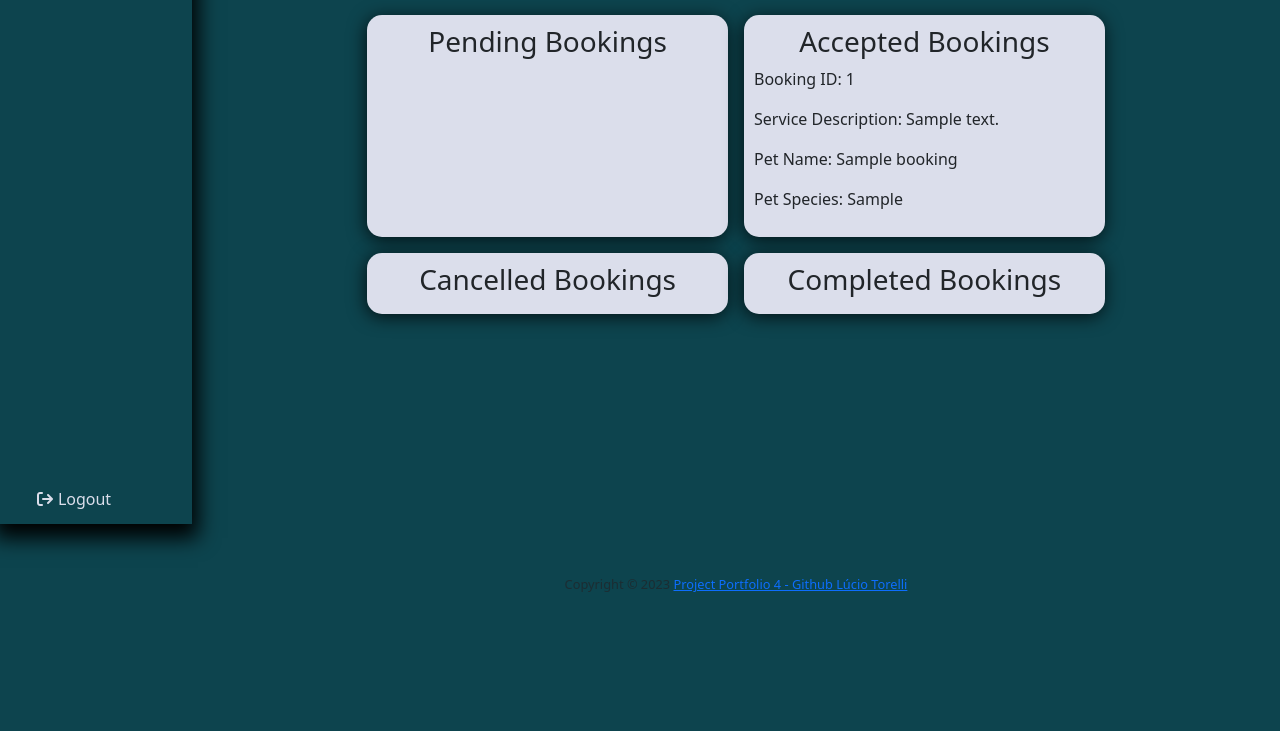
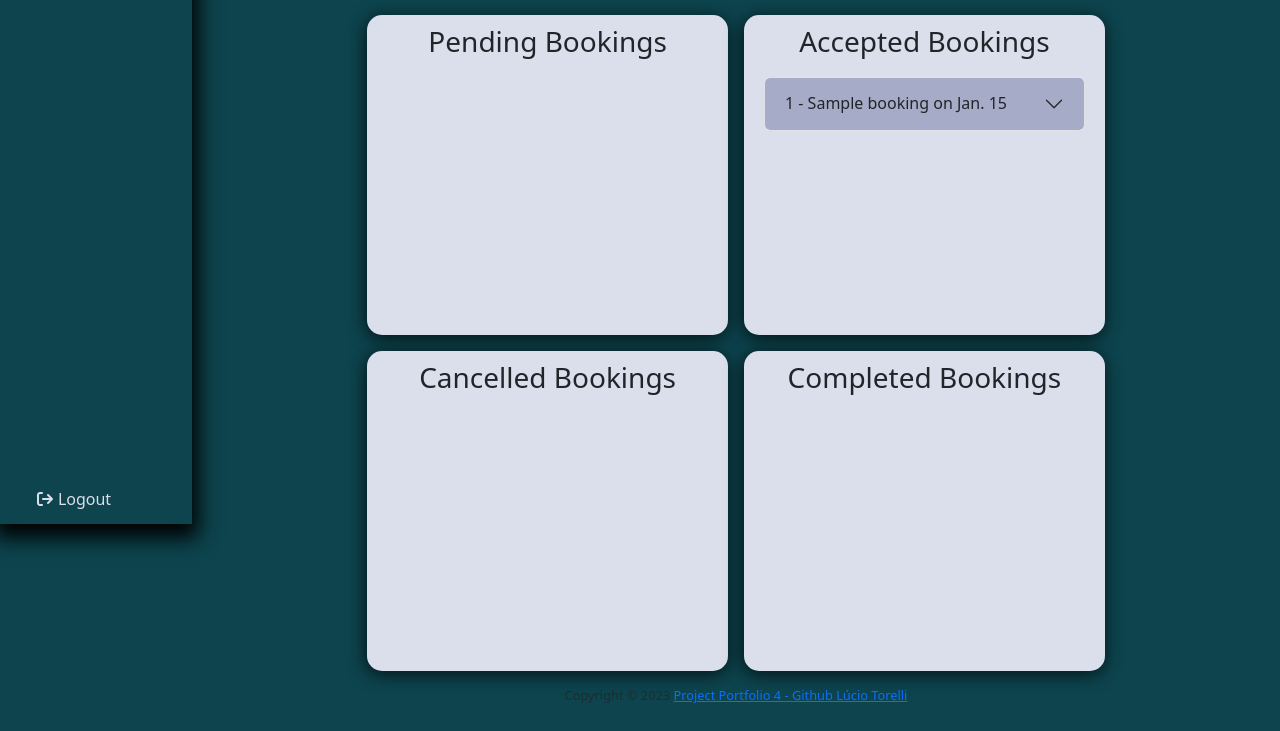
Before and after one commit to luciotorelli/minding-paws, a Django app: page /bookings/ in a window 1280 px wide. Shown: the part 276-1007 px from the top of the page. Before the commit the page ends 868 px from the top, so only its background shows below. Run offline with Django 3.2, Linux system fonts and the light colour scheme; a user stored in the database is signed in; tables that the repository leaves empty hold one stand-in row (values such as "Sample post"); some libraries are stand-ins or nearby versions.

Commit message:
Add accordion to all booking divs

```diff
--- a/static/css/style.css
+++ b/static/css/style.css
@@ -434,6 +434,7 @@ label {
 .bookings-div {
     overflow: hidden;
     max-height: 50vh;
+    min-height: 40vh;
     padding: 10px;
     background-color: #DBDEEB !important;
     border-radius: 15px;
@@ -446,9 +447,9 @@ label {
     padding: 10px 10px 0 10px ;
     border-radius: 10px;
     position: relative;
-  }
+}
 
-  .scroll-indicator {
+.scroll-indicator {
     position: sticky;
     bottom: 0;
     left: 0;
@@ -456,7 +457,7 @@ label {
     height: 20px;
     background: linear-gradient(rgba(255, 255, 255, 0), rgba(219, 222, 235, 1.0));
     z-index: 2;
-  }
+}
 
 .grid-container {
     display: grid;
--- a/templates/bookings.html
+++ b/templates/bookings.html
@@ -34,39 +34,86 @@
       <!-- Div 2 Accepted Bookings -->
       <div class="bookings-div main-div-shadow">
         <h3 class="text-center">Accepted Bookings</h3>
-        <div>
+        <div id="acceptedBookingsAccordion" class="accordion">
           {% for booking in accepted_bookings %}
-          <p>Booking ID: {{ booking.id }}</p>
-          <p>Service Description: {{ booking.service_description }}</p>
-          <p>Pet Name: {{ booking.pet_name }}</p>
-          <p>Pet Species: {{ booking.pet_species }}</p>
-          <!-- Add more details about the booking as needed -->
+          <div class="accordion-item">
+            <h2 class="accordion-header" id="acceptedBooking{{ booking.id }}">
+              <button class="accordion-button collapsed" type="button" data-bs-toggle="collapse" data-bs-target="#acceptedBookingCollapse{{ booking.id }}" aria-expanded="false" aria-controls="acceptedBookingCollapse{{ booking.id }}">
+                {{ forloop.counter }} -
+                {% if user.is_authenticated %}
+                    {% if user.role == 'pet-owner' %}
+                        {{ booking.minder_name }}
+                    {% elif user.role == 'minder' %}
+                        {{ booking.pet_owner_name }}
+                    {% endif %}
+                {% endif %}
+                on {{ booking.start_date|date:"M. j" }}
+              </button>
+            </h2>
+            <div id="acceptedBookingCollapse{{ booking.id }}" class="accordion-collapse collapse" aria-labelledby="acceptedBooking{{ booking.id }}" data-bs-parent="#acceptedBookingsAccordion">
+              <div class="accordion-body">
+                  {% include 'booking_accordion_details.html' %}
+              </div>
+            </div>
+          </div>
           {% endfor %}
         </div>
       </div>
+
       <!-- Div 3 Cancelled Bookings -->
       <div class="bookings-div main-div-shadow">
         <h3 class="text-center">Cancelled Bookings</h3>
-        <div>
+        <div id="cancelledBookingsAccordion" class="accordion">
           {% for booking in cancelled_bookings %}
-          <p>Booking ID: {{ booking.id }}</p>
-          <p>Service Description: {{ booking.service_description }}</p>
-          <p>Pet Name: {{ booking.pet_name }}</p>
-          <p>Pet Species: {{ booking.pet_species }}</p>
-          <!-- Add more details about the booking as needed -->
+          <div class="accordion-item">
+            <h2 class="accordion-header" id="cancelledBooking{{ booking.id }}">
+              <button class="accordion-button collapsed" type="button" data-bs-toggle="collapse" data-bs-target="#cancelledBookingCollapse{{ booking.id }}" aria-expanded="false" aria-controls="cancelledBookingCollapse{{ booking.id }}">
+                {{ forloop.counter }} -
+                {% if user.is_authenticated %}
+                    {% if user.role == 'pet-owner' %}
+                        {{ booking.minder_name }}
+                    {% elif user.role == 'minder' %}
+                        {{ booking.pet_owner_name }}
+                    {% endif %}
+                {% endif %}
+                on {{ booking.start_date|date:"M. j" }}
+              </button>
+            </h2>
+            <div id="cancelledBookingCollapse{{ booking.id }}" class="accordion-collapse collapse" aria-labelledby="cancelledBooking{{ booking.id }}" data-bs-parent="#cancelledBookingsAccordion">
+              <div class="accordion-body">
+                  {% include 'booking_accordion_details.html' %}
+              </div>
+            </div>
+          </div>
           {% endfor %}
         </div>
       </div>
+
       <!-- Div 4 Completed Bookings -->
       <div class="bookings-div main-div-shadow">
         <h3 class="text-center">Completed Bookings</h3>
-        <div>
+        <div id="completedBookingsAccordion" class="accordion">
           {% for booking in completed_bookings %}
-          <p>Booking ID: {{ booking.id }}</p>
-          <p>Service Description: {{ booking.service_description }}</p>
-          <p>Pet Name: {{ booking.pet_name }}</p>
-          <p>Pet Species: {{ booking.pet_species }}</p>
-          <!-- Add more details about the booking as needed -->
+          <div class="accordion-item">
+            <h2 class="accordion-header" id="completedBooking{{ booking.id }}">
+              <button class="accordion-button collapsed" type="button" data-bs-toggle="collapse" data-bs-target="#completedBookingCollapse{{ booking.id }}" aria-expanded="false" aria-controls="completedBookingCollapse{{ booking.id }}">
+                {{ forloop.counter }} -
+                {% if user.is_authenticated %}
+                    {% if user.role == 'pet-owner' %}
+                        {{ booking.minder_name }}
+                    {% elif user.role == 'minder' %}
+                        {{ booking.pet_owner_name }}
+                    {% endif %}
+                {% endif %}
+                on {{ booking.start_date|date:"M. j" }}
+              </button>
+            </h2>
+            <div id="completedBookingCollapse{{ booking.id }}" class="accordion-collapse collapse" aria-labelledby="completedBooking{{ booking.id }}" data-bs-parent="#completedBookingsAccordion">
+              <div class="accordion-body">
+                  {% include 'booking_accordion_details.html' %}
+              </div>
+            </div>
+          </div>
           {% endfor %}
         </div>
       </div>
```
